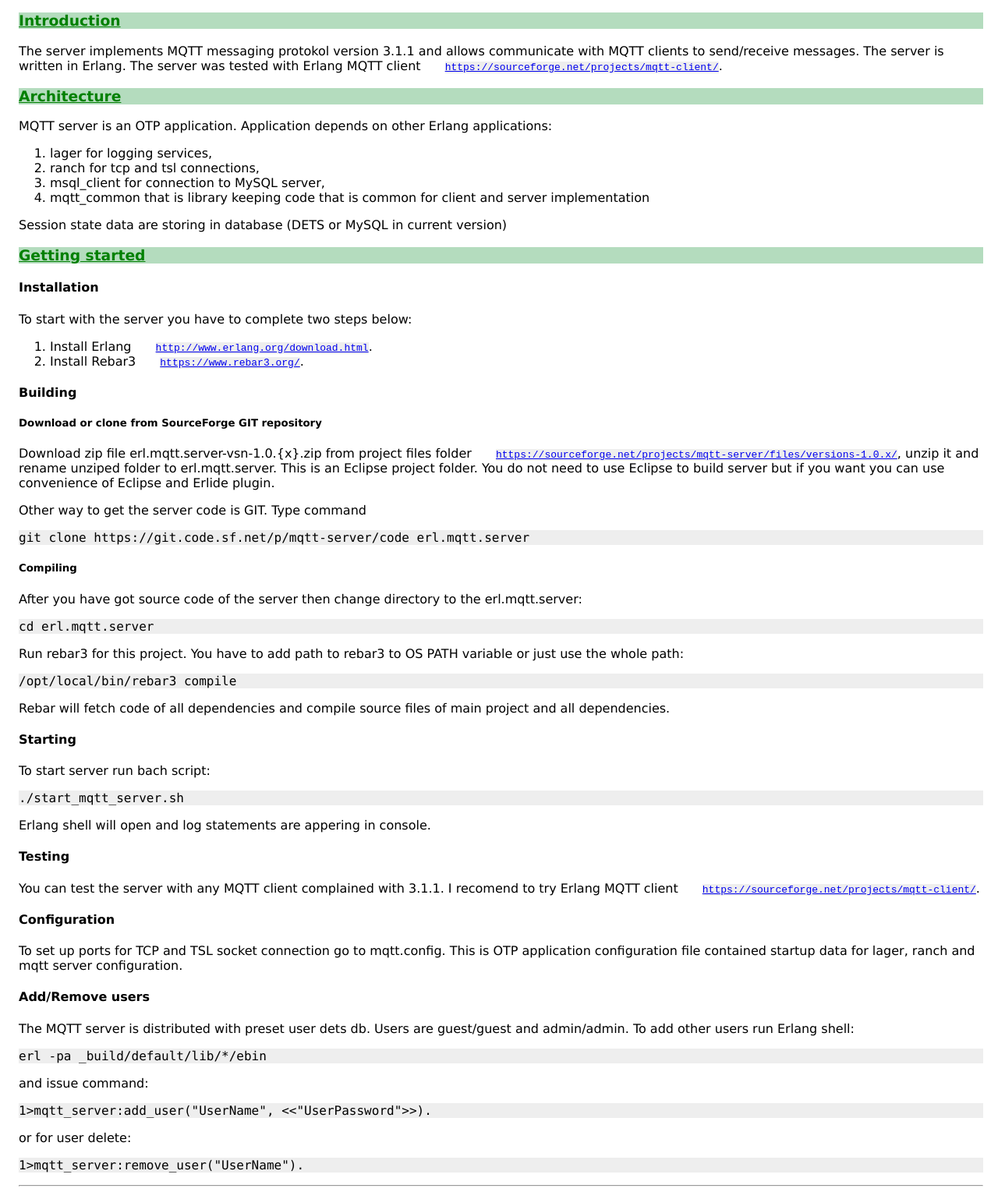
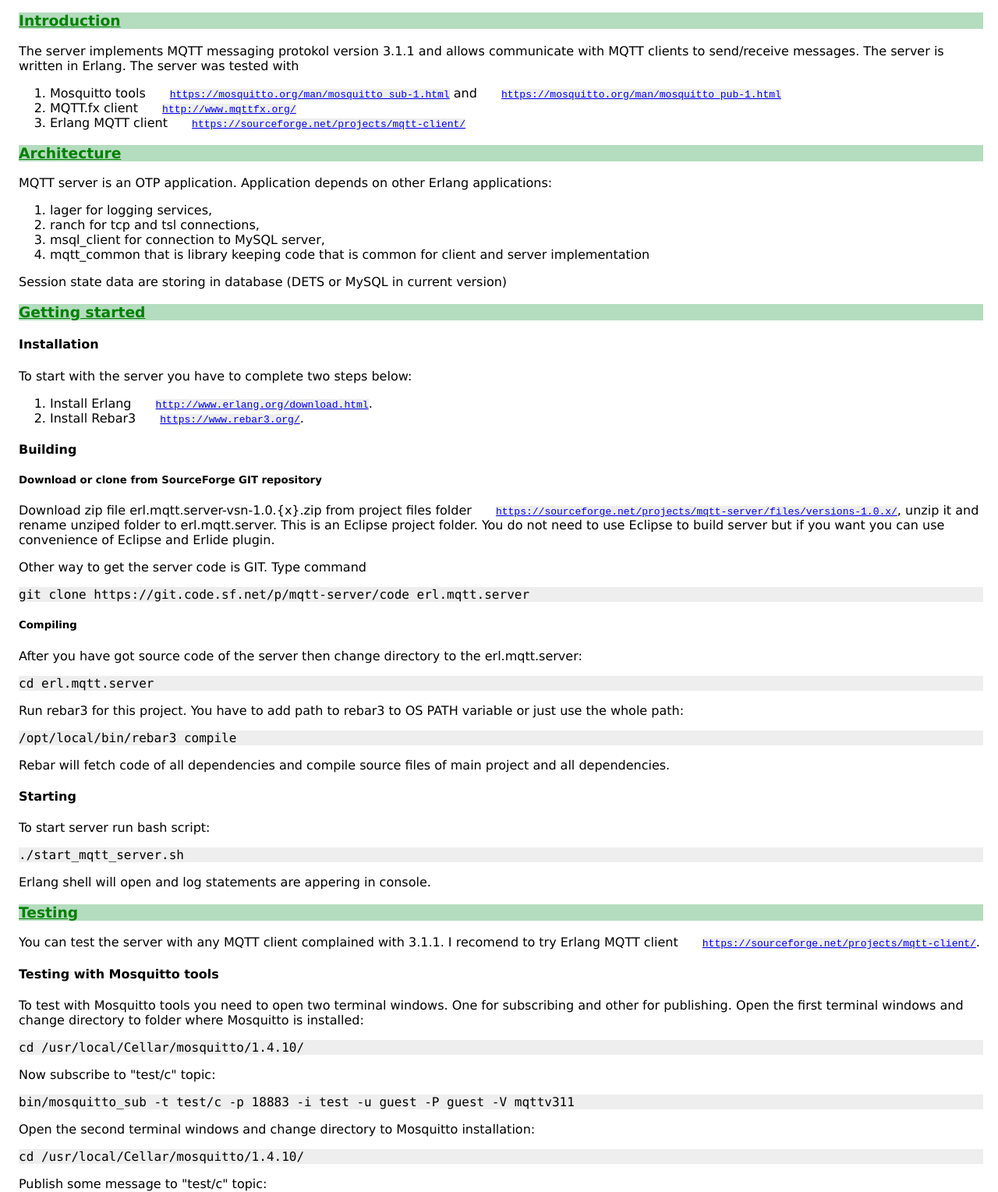
Before and after one commit to alekras/erl.mqtt.server, a plain HTML site: page doc/overview-summary.html in a window 1280 px wide. Shown: the part 424-1953 px from the top of the page at 78% size. Drawn offline with Linux system fonts and the light colour scheme.

```diff
--- a/doc/overview-summary.html
+++ b/doc/overview-summary.html
@@ -24,10 +24,15 @@
 </li></ul></p>
 <p><b>See also:</b> <a href="mqtt_server.html">mqtt_server</a>.</p>
 
-<h3>Introduction</h3><p>
+<h3>Introduction</h3>
 The server implements MQTT messaging protokol version 3.1.1 and allows communicate with MQTT clients to send/receive messages.
 The server is written in Erlang.
-The server was tested with Erlang MQTT client <a href="https://sourceforge.net/projects/mqtt-client/" target="_top"><tt>https://sourceforge.net/projects/mqtt-client/</tt></a>.</p>
+The server was tested with
+<ol>
+<li>Mosquitto tools <a href="https://mosquitto.org/man/mosquitto_sub-1.html" target="_top"><tt>https://mosquitto.org/man/mosquitto_sub-1.html</tt></a> and <a href="https://mosquitto.org/man/mosquitto_pub-1.html" target="_top"><tt>https://mosquitto.org/man/mosquitto_pub-1.html</tt></a></li>
+<li>MQTT.fx client <a href="http://www.mqttfx.org/" target="_top"><tt>http://www.mqttfx.org/</tt></a></li>
+<li>Erlang MQTT client <a href="https://sourceforge.net/projects/mqtt-client/" target="_top"><tt>https://sourceforge.net/projects/mqtt-client/</tt></a></li>
+</ol>
 
 <h3>Architecture</h3>
 MQTT server is an OTP application. Application depends on other Erlang applications:
@@ -65,15 +70,29 @@
 
 <h4>Starting</h4>
 
-To start server run bach script:
+To start server run bash script:
 <pre>./start_mqtt_server.sh</pre><p>
 Erlang shell will open and log statements are appering in console.</p>
 
-<h4>Testing</h4>
+<h3>Testing</h3>
 
 <p>You can test the server with any MQTT client complained with 3.1.1. I recomend to try Erlang MQTT client <a href="https://sourceforge.net/projects/mqtt-client/" target="_top"><tt>https://sourceforge.net/projects/mqtt-client/</tt></a>.</p>
 
-<h4>Configuration</h4>
+<h4>Testing with Mosquitto tools</h4>
+To test with Mosquitto tools you need to open two terminal windows. One for subscribing and other for publishing.
+Open the first terminal windows and change directory to folder where Mosquitto is installed:
+<pre>cd /usr/local/Cellar/mosquitto/1.4.10/</pre>
+Now subscribe to "test/c" topic:
+<pre>bin/mosquitto_sub -t test/c -p 18883 -i test -u guest -P guest -V mqttv311</pre>
+<pre></pre>
+Open the second terminal windows and change directory to Mosquitto installation:
+<pre>cd /usr/local/Cellar/mosquitto/1.4.10/</pre>
+Publish some message to "test/c" topic:
+<pre>bin/mosquitto_pub -t test/c -p 18883 -i test1 -u guest -P guest -m "Test message from mosquitto tools QoS=2" -q 2 -V mqttv311</pre>
+In first terminal you will see incoming message:
+<pre>Test message from mosquitto tools QoS=2</pre>
+
+<h3>Configuration</h3>
 
 <p>To set up ports for TCP and TSL socket connection go to mqtt.config. This is OTP application configuration file contained startup data for
 lager, ranch and mqtt server configuration.</p>
```
Also changed, not shown: doc/mqtt_server.html (+2 -2 lines), 7 other files.
